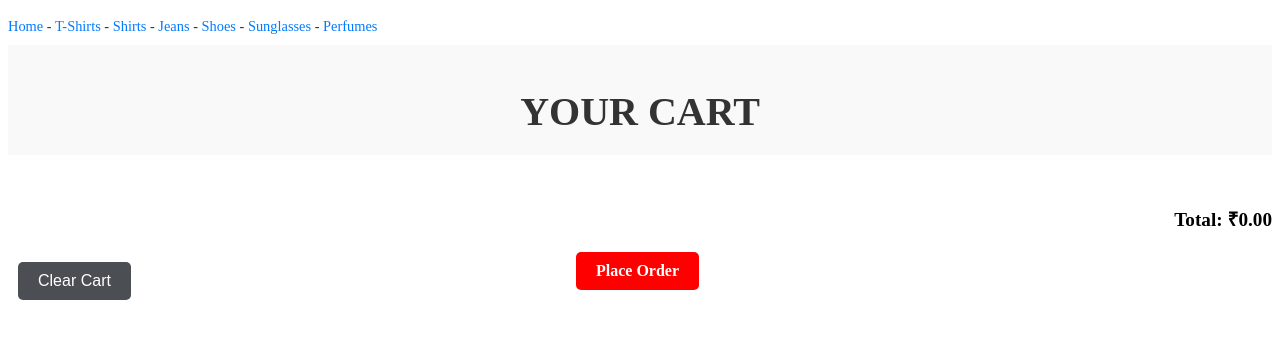
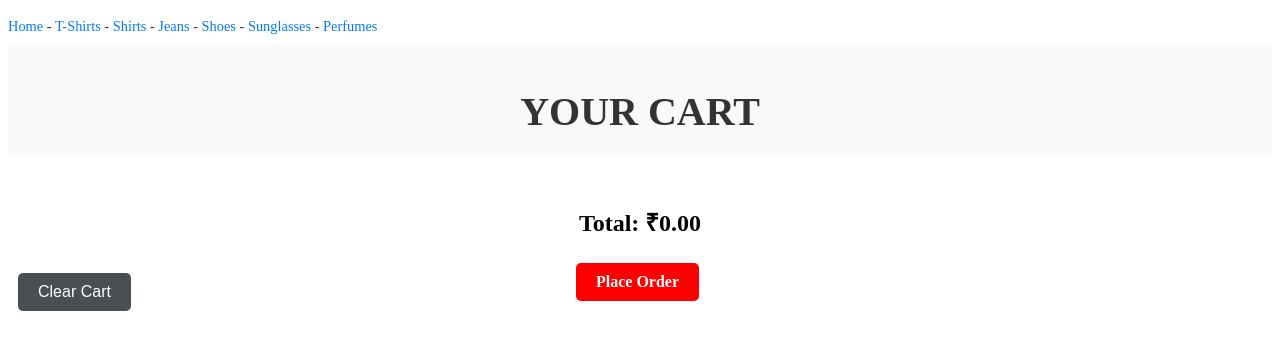
Before and after one commit to Surraj007/Suraj_MegaMall-ShoppingSite, a PHP site: page /pages/T-shirt/cart.html in a window 1280 px wide. Shown: the top 350 px of the page. Run offline with PHP 8.4, Linux system fonts and the light colour scheme.

Commit message:
updated cart total price

```diff
--- a/index.html
+++ b/index.html
@@ -102,7 +102,7 @@
 <tbody>
     <tr>
         <td class="sales-table">Independence Day</td>
-        <td class="sales-table"> <s>30%</s> 50% </td>
+        <td class="sales-table"> <s>50%</s> 50% </td>
         <td class="sales-table">10 August</td>
         <td class="sales-table">18 August</td>
     </tr>
--- a/pages/T-shirt/cart.html
+++ b/pages/T-shirt/cart.html
@@ -67,10 +67,10 @@
             background-color: darkred;
         }
         .total-price {
-            text-align: right;
-            font-size: 1.2em;
+            text-align: center;
+            font-size: 1.5em;
             font-weight: bold;
-            margin: 20px 0;
+            margin: 25px 0;
         }
     </style>
 </head>
--- a/style.css
+++ b/style.css
@@ -62,7 +62,8 @@ h2{
     margin: auto;
     border: 1px;
     border-collapse: collapse;
-    padding: 12px;
+    padding: 20px;
+
 }
 .sales-table-head{
     background-color:  rgb(42, 77, 122);
```
